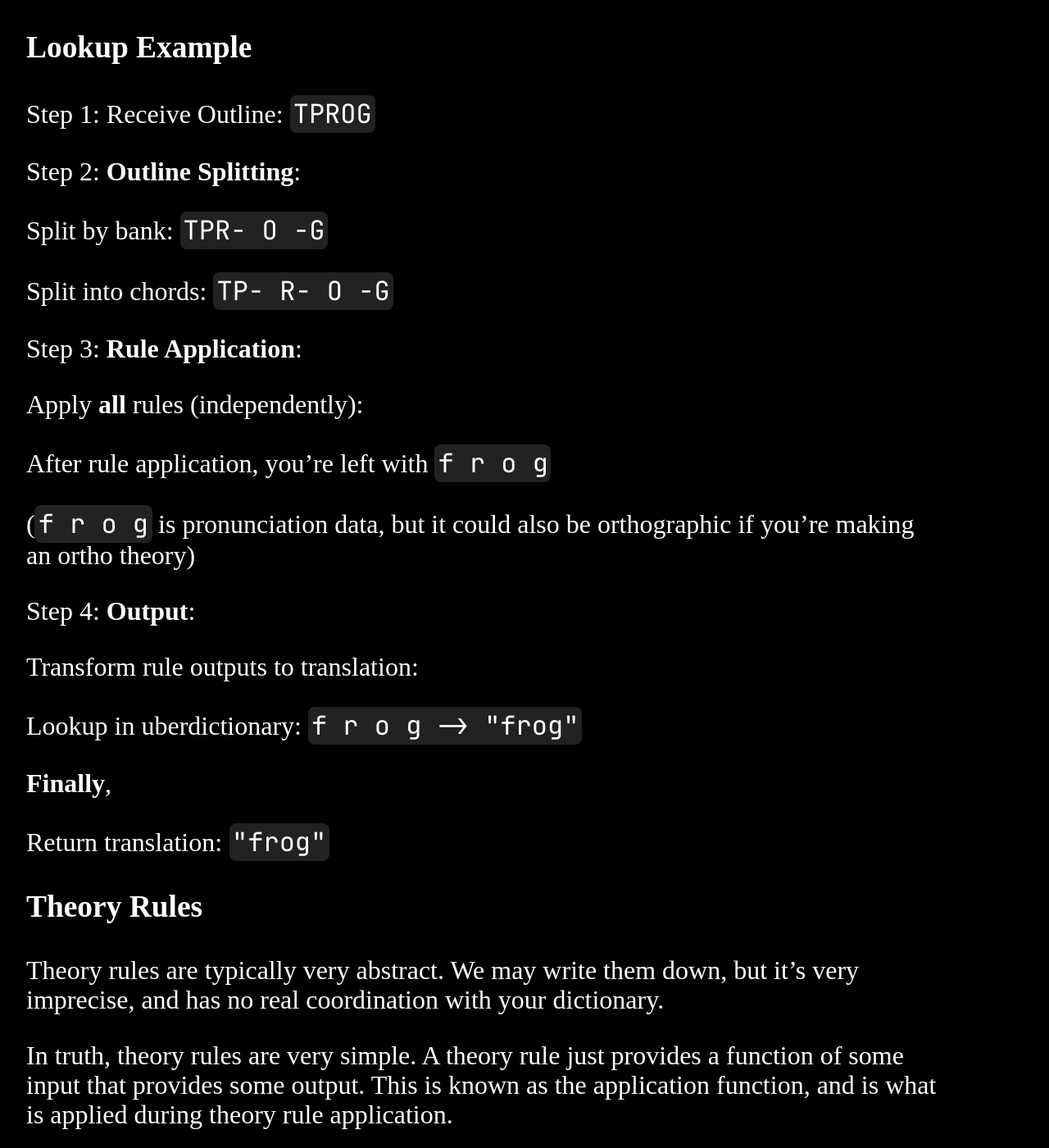
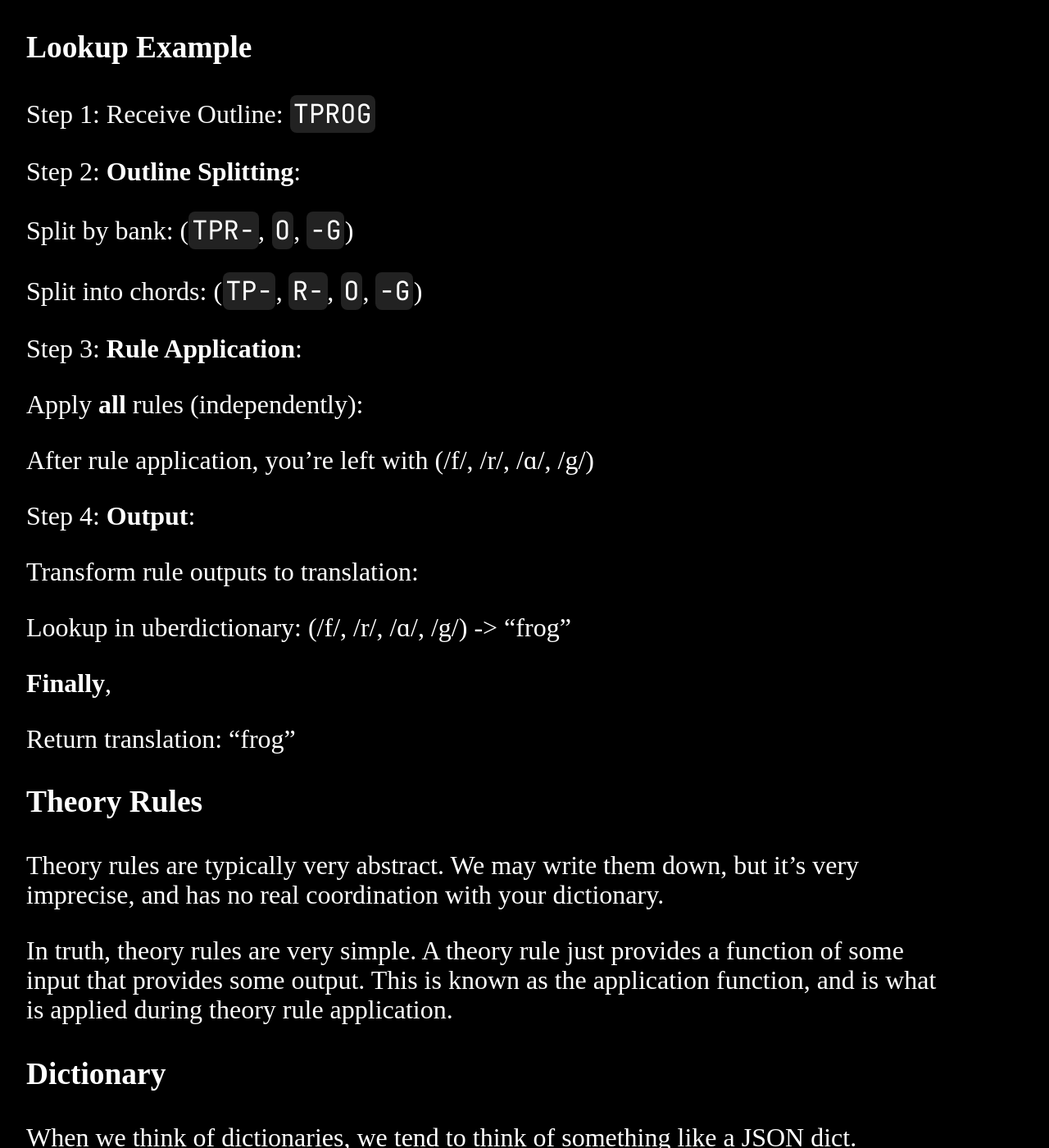
Before and after one commit to Grahp/Website, a Jekyll site: the page built from pages/Quartz.md, in a window 1280 px wide and 1400 px high, scrolled down 3500 px. Shown: the whole window at 82% size. Built offline with Jekyll 4.4.1, drawn with Linux system fonts in a browser that asks for light colours.

Commit message:
Update outdated notation in "Quartz"

```diff
--- a/pages/Quartz.md
+++ b/pages/Quartz.md
@@ -88,30 +88,28 @@ Step 1: Receive Outline: `TPROG`
 Step 2: **Outline Splitting**:
 
 Split by bank:
-`TPR- O -G`
+(`TPR-`, `O`, `-G`)
 
 Split into chords:
-`TP- R- O -G`
+(`TP-`, `R-`, `O`, `-G`)
 
 Step 3: **Rule Application**:
 
 Apply **all** rules (independently):
 
-After rule application, you're left with `f r o g`
-
-(`f r o g` is pronunciation data, but it could also be orthographic if you're making an ortho theory)
+After rule application, you're left with (/f/, /r/, /ɑ/, /g/)
 
 Step 4: **Output**:
 
 Transform rule outputs to translation:
 
 Lookup in uberdictionary:
-`f r o g -> "frog"`
+(/f/, /r/, /ɑ/, /g/) -> "frog"
 
 **Finally**,
 
 Return translation:
-`"frog"`
+"frog"
 
 ### Theory Rules
 
```
